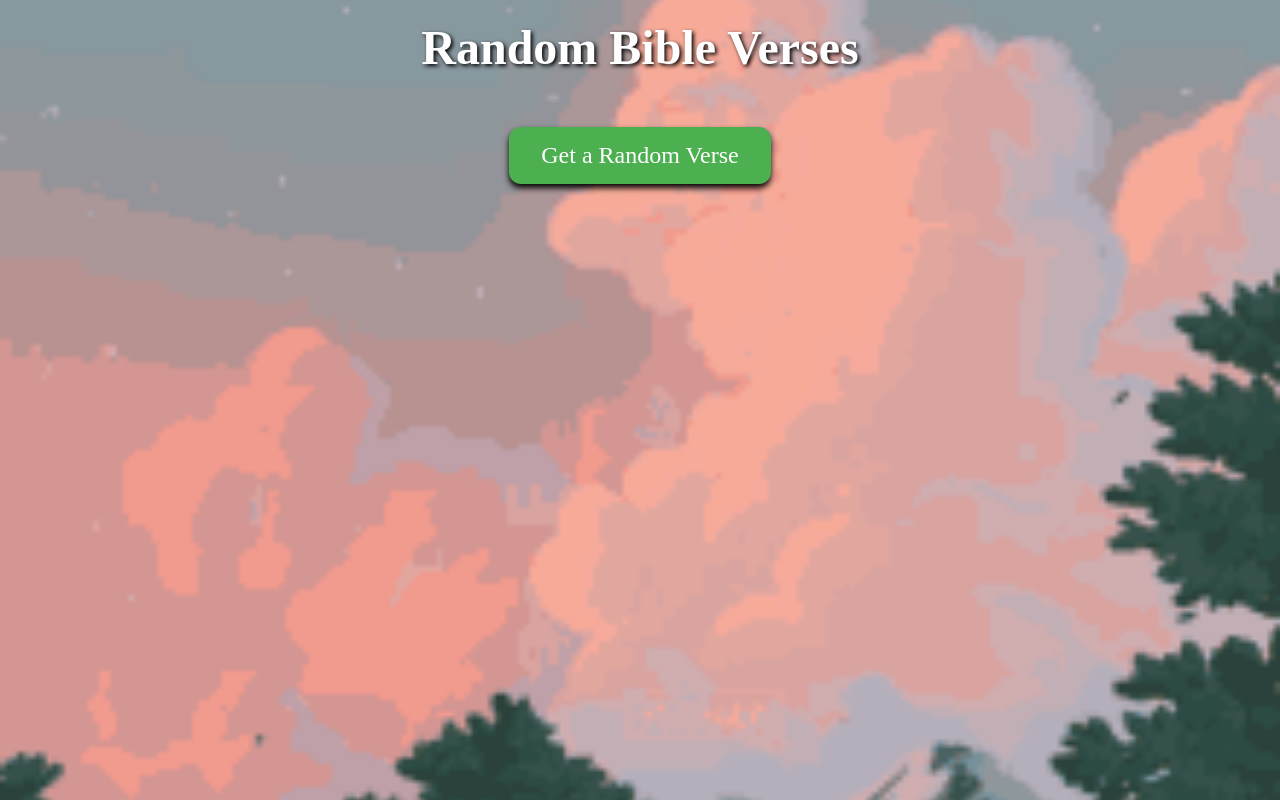
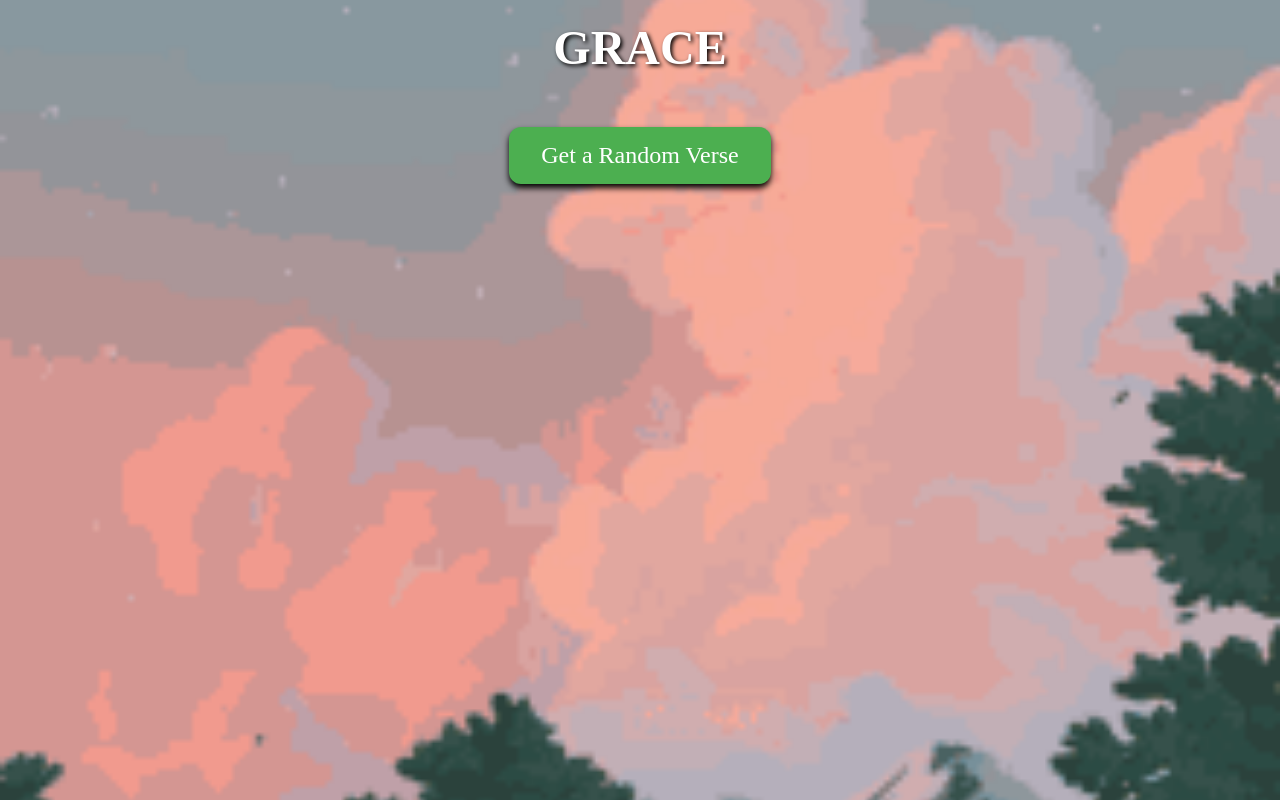
Before and after one commit to alanmaizon/grace, a website: page index.html in a window 1280 px wide. Drawn offline with Linux system fonts and the light colour scheme.

Commit message:
Update index.html

```diff
--- a/index.html
+++ b/index.html
@@ -7,7 +7,7 @@
     <title>GRACE</title>
 </head>
 <body>
-    <h1>Random Bible Verses</h1>
+    <h1>GRACE</h1>
     <button type="button" id="getVerseButton">Get a Random Verse</button>
     <p id="verseDisplay"></p>
 
```
